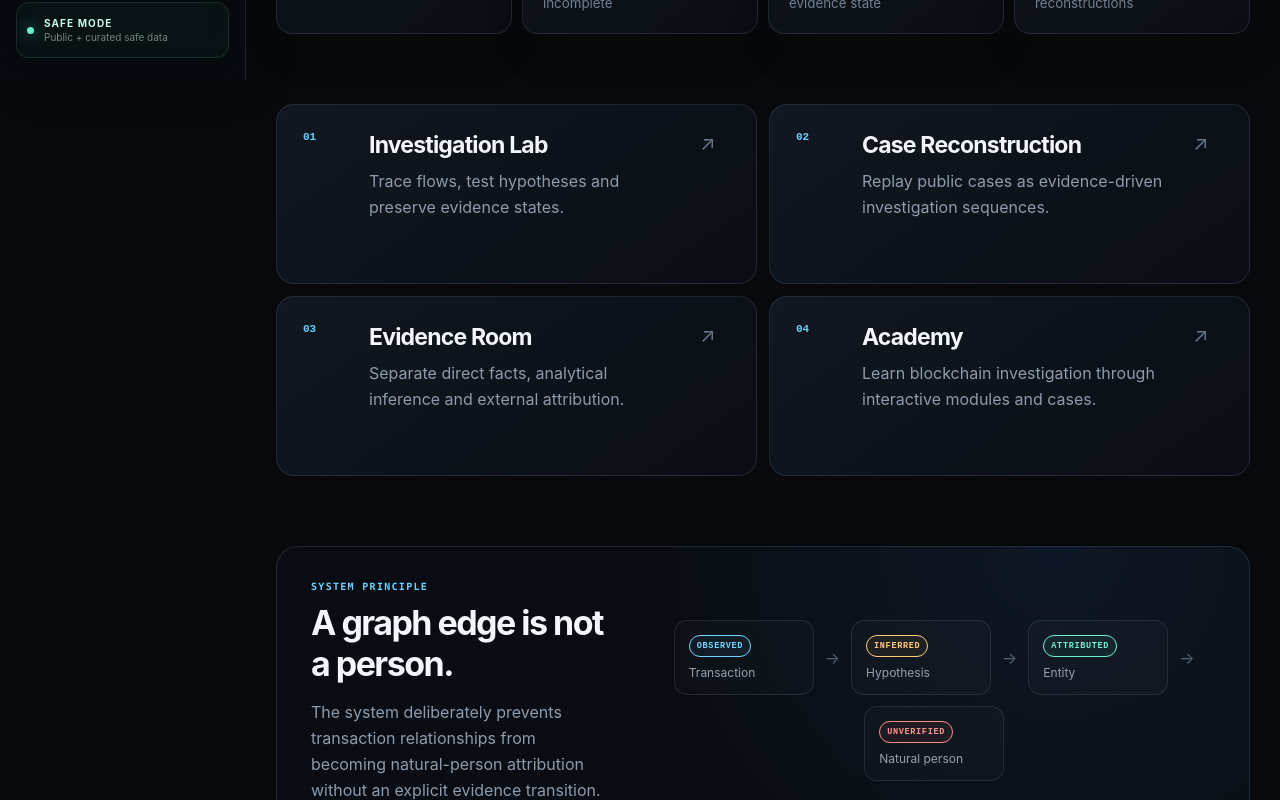
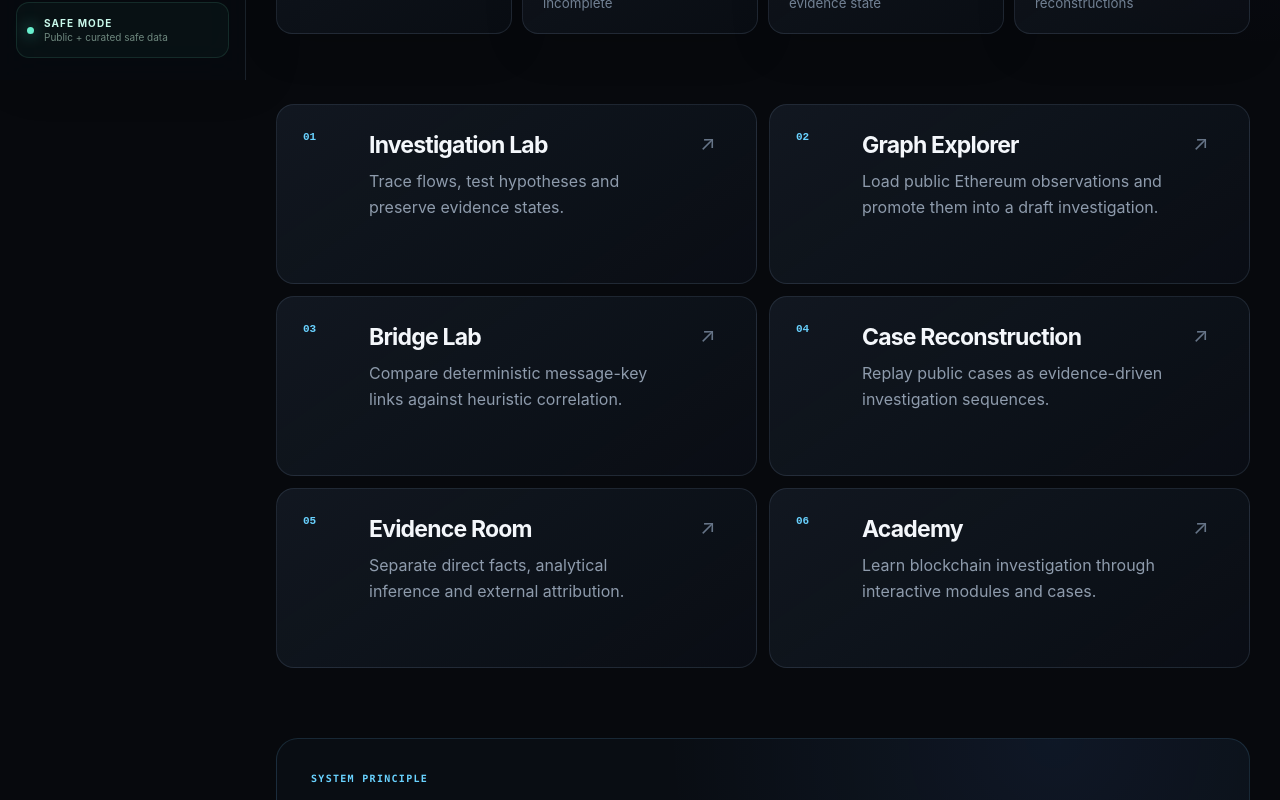
Before and after one commit to sapgun/nts-virtual-asset-tracking, a Next.js app: page / in a window 1280 px wide. Shown: the part 720-1520 px from the top of the page. Built offline with nearby package versions, Linux system fonts and the light colour scheme.

Commit message:
feat(system): surface capability registry on command center

```diff
--- a/app/page.tsx
+++ b/app/page.tsx
@@ -1,12 +1,15 @@
 import Link from "next/link";
+import { CapabilityRegistry } from "@/components/capability-registry";
 import { StateBadge } from "@/components/state-badge";
 import { caseFiles, evidence, investigation } from "@/lib/mock-data";
 
 const modules = [
   ["Investigation Lab", "Trace flows, test hypotheses and preserve evidence states.", "/investigations", "01"],
-  ["Case Reconstruction", "Replay public cases as evidence-driven investigation sequences.", "/cases", "02"],
-  ["Evidence Room", "Separate direct facts, analytical inference and external attribution.", "/evidence", "03"],
-  ["Academy", "Learn blockchain investigation through interactive modules and cases.", "/academy", "04"],
+  ["Graph Explorer", "Load public Ethereum observations and promote them into a draft investigation.", "/explore", "02"],
+  ["Bridge Lab", "Compare deterministic message-key links against heuristic correlation.", "/bridges", "03"],
+  ["Case Reconstruction", "Replay public cases as evidence-driven investigation sequences.", "/cases", "04"],
+  ["Evidence Room", "Separate direct facts, analytical inference and external attribution.", "/evidence", "05"],
+  ["Academy", "Learn blockchain investigation through interactive modules and cases.", "/academy", "06"],
 ];
 
 export default function HomePage() {
@@ -95,6 +98,8 @@ export default function HomePage() {
           <div><StateBadge state="UNVERIFIED" /><span>Natural person</span></div>
         </div>
       </section>
+
+      <CapabilityRegistry />
     </div>
   );
 }
```
